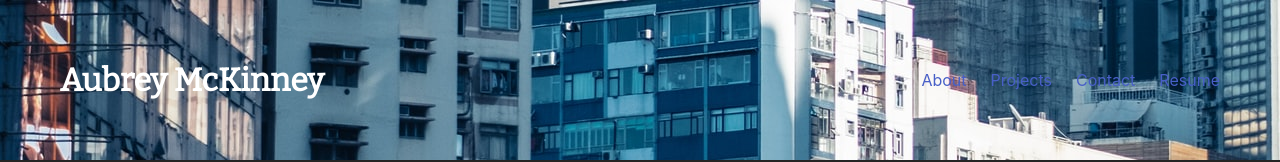
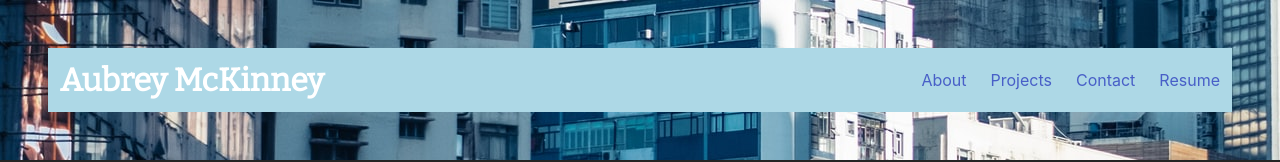
Before and after one commit to Shadowasders/React-Portfolio, a React (Vite) app: page / in a window 1280 px wide. Shown: the top 162 px of the page. Built offline with nearby package versions, Linux system fonts and the light colour scheme; a web font is replaced by a local one.

Commit message:
updated navbar color for better readability

```diff
--- a/src/components/navbar.jsx
+++ b/src/components/navbar.jsx
@@ -26,7 +26,7 @@ export default function Nav() {
             <span aria-hidden="true"></span>
             <span aria-hidden="true"></span>
           </a>
-          <div className='navbar-menu' id='dtarg'>
+          <div className='navbar-menu navb' id='dtarg'>
             <div id='navbar' className='navbar-start'>
               <p className='navbar-item name title has-text-white'>Aubrey McKinney</p>
             </div>
--- a/src/styles/index.css
+++ b/src/styles/index.css
@@ -58,3 +58,7 @@ body {
 .foottext {
   font-family: 'Bitter', serif;
 }
+
+.navb {
+  background-color: lightblue;
+}
```
